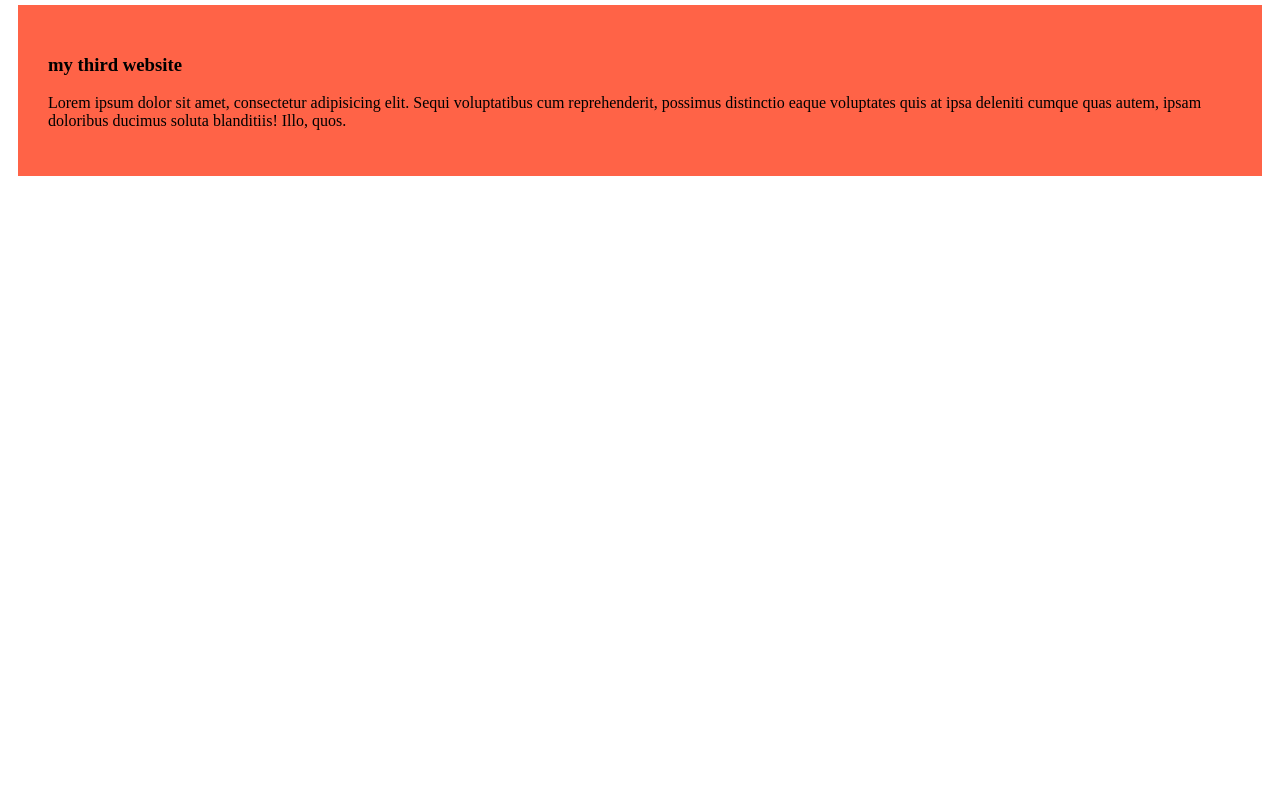
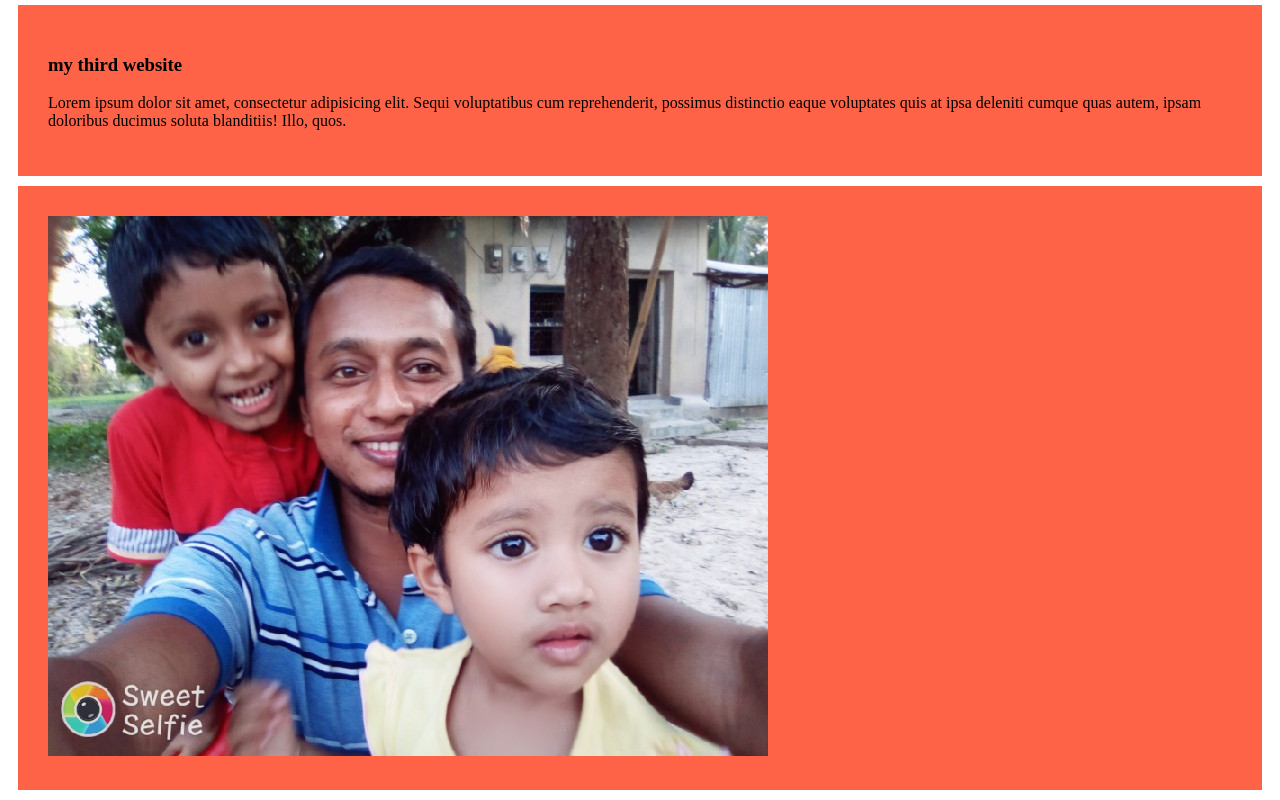
Before and after one commit to tasad44/tuhin-first-github, a plain HTML site: page index.html in a window 1280 px wide. Shown: the part 368-1168 px from the top of the page. Before the commit the page ends 800 px from the top, so only its background shows below. Drawn offline with Linux system fonts and the light colour scheme.

Commit message:
added an image

```diff
--- a/index.html
+++ b/index.html
@@ -22,5 +22,8 @@
         </h3>
         <p>Lorem ipsum dolor sit amet, consectetur adipisicing elit. Sequi voluptatibus cum reprehenderit, possimus distinctio eaque voluptates quis at ipsa deleniti cumque quas autem, ipsam doloribus ducimus soluta blanditiis! Illo, quos.</p>
     </div>
+    <div>
+        <img src="images/thinme.jpg"  alt="image of tuhin">
+    </div>
 </body>
 </html>
```
Also changed, not shown: images/thinme.jpg (added), images/tuhin.jpg (added).
